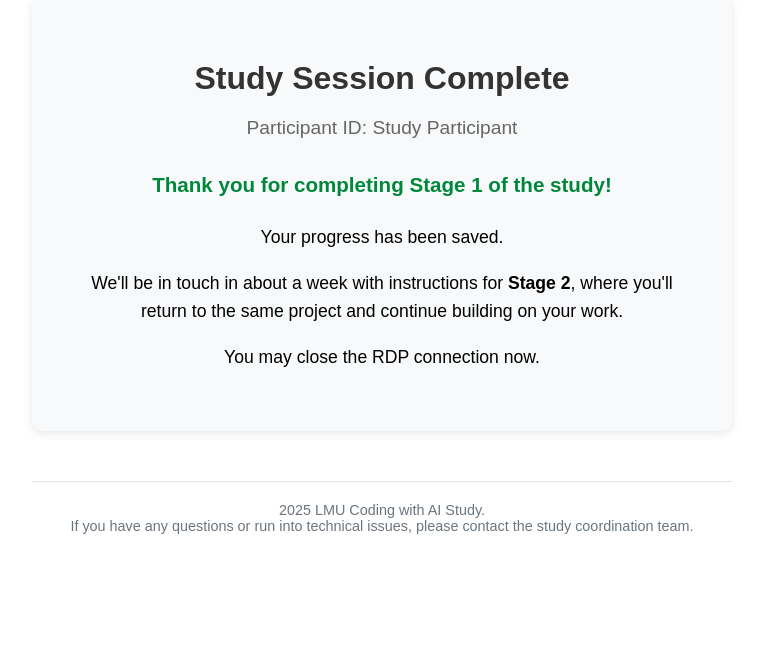
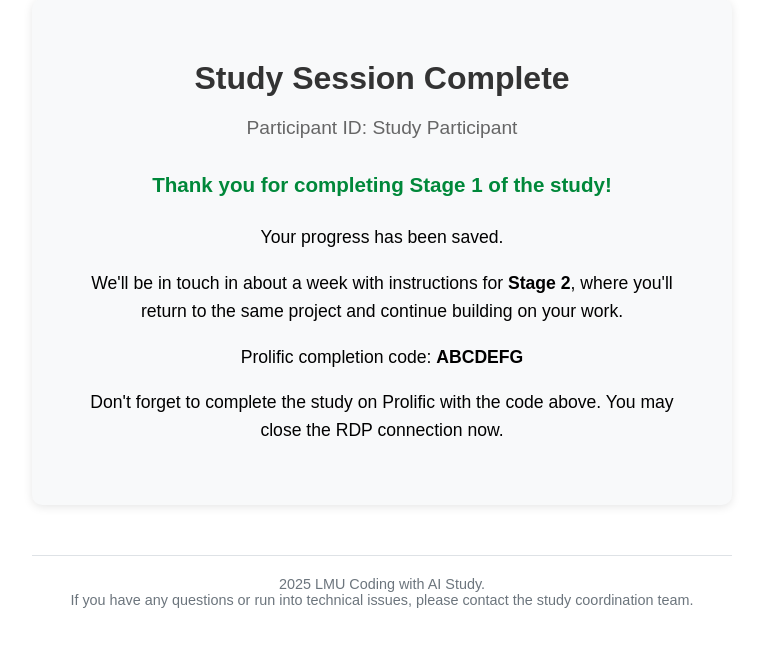
Before and after one commit to OhItsLena/coding_study_test, a Flask app: page /goodbye in a window 1280 px wide. Shown: the part 41-688 px from the top of the page, without its empty margins (258-1021 px from the left). Run offline with Flask 3, Linux system fonts and the light colour scheme; data that the repository does not hold is empty; some libraries are stand-ins or nearby versions.

Commit message:
prolific completion code

```diff
--- a/templates/goodbye.jinja
+++ b/templates/goodbye.jinja
@@ -59,7 +59,8 @@
         <h3>Thank you for completing Stage 1 of the study!</h3>
         <p>Your progress has been saved.</p>
         <p>We'll be in touch in about a week with instructions for <strong>Stage 2</strong>, where you'll return to the same project and continue building on your work.</p>
-        <p>You may close the RDP connection now.</p>
+        <p>Prolific completion code: <strong>ABCDEFG</strong></p>
+        <p>Don't forget to complete the study on Prolific with the code above. You may close the RDP connection now.</p>
     </div>
     {% else %}
     <div class="thank-you-message">
@@ -67,7 +68,8 @@
         <p>This concludes your participation in the study.<br>
         We sincerely appreciate your time and effort over both sessions.</p>
         <p>Your responses and work will help us better understand how developers interact with AI coding tools. Compensation will be processed shortly.</p>
-        <p>You may close the RDP connection now.</p>
+        <p>Prolific completion code: <strong>ABCDEFG</strong></p>
+        <p>Don't forget to complete the study on Prolific with the code above. You may close the RDP connection now.</p>
     </div>
     {% endif %}
 </div>
```
